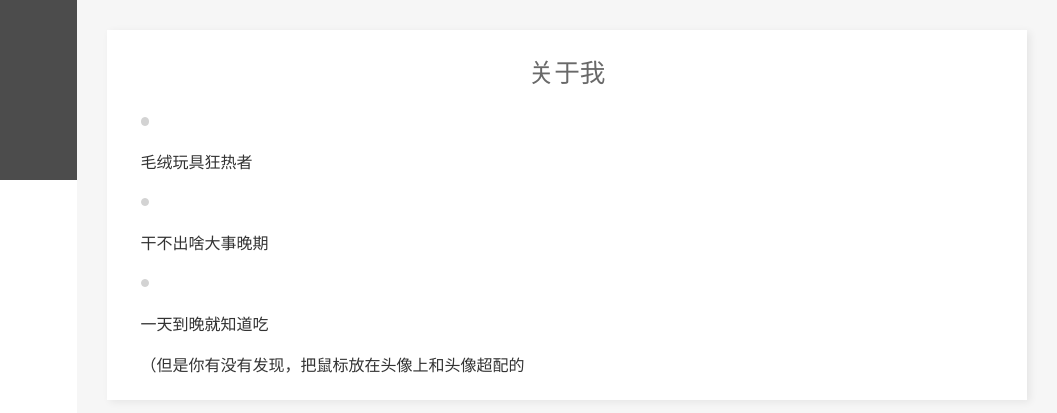
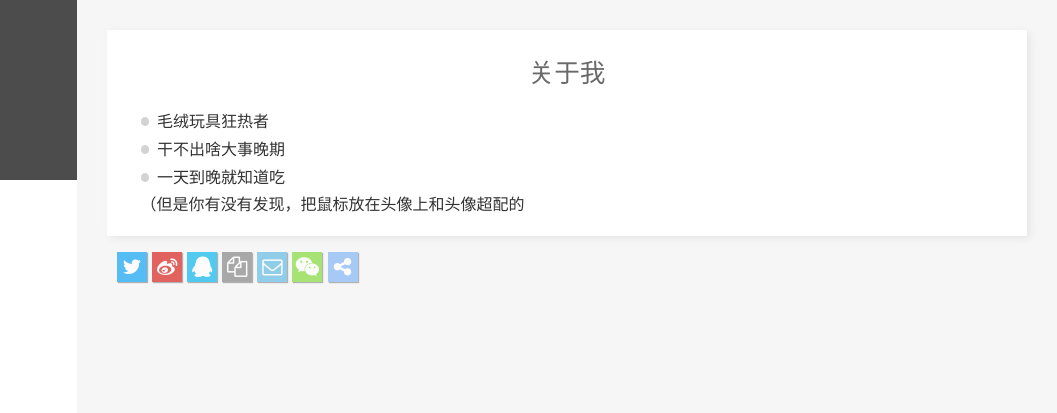
Before and after one commit to AngieLee233/AngieLee233.github.io, a plain HTML site: page about/index.html in a window 1280 px wide. Shown: the top 413 px of the page, 223-1280 px from the left. Drawn offline with nearby package versions, Linux system fonts and the light colour scheme; some packages are replaced by stand-ins of ours; a script that the page names is missing.

Commit message:
Site updated: 2022-02-25 22:09:22

```diff
--- a/about/index.html
+++ b/about/index.html
@@ -15,15 +15,15 @@
 
 
 
-<meta name="description" content="毛绒玩具狂热者  干不出啥大事晚期  一天到晚就知道吃 （但是你有没有发现，把鼠标放在头像上和头像超配的">
+<meta name="description" content="毛绒玩具狂热者 干不出啥大事晚期 一天到晚就知道吃（但是你有没有发现，把鼠标放在头像上和头像超配的">
 <meta property="og:type" content="website">
 <meta property="og:title" content="关于我">
 <meta property="og:url" content="https://angielee233.github.io/about/index.html">
 <meta property="og:site_name" content="小黎的小窝">
-<meta property="og:description" content="毛绒玩具狂热者  干不出啥大事晚期  一天到晚就知道吃 （但是你有没有发现，把鼠标放在头像上和头像超配的">
+<meta property="og:description" content="毛绒玩具狂热者 干不出啥大事晚期 一天到晚就知道吃（但是你有没有发现，把鼠标放在头像上和头像超配的">
 <meta property="og:locale" content="en_US">
 <meta property="article:published_time" content="2022-02-25T13:45:06.000Z">
-<meta property="article:modified_time" content="2022-02-25T13:57:32.361Z">
+<meta property="article:modified_time" content="2022-02-25T14:09:00.162Z">
 <meta property="article:author" content="Angie Lee">
 <meta name="twitter:card" content="summary">
 
@@ -315,13 +315,9 @@
 
 
         <ul>
-<li><p>毛绒玩具狂热者</p>
-</li>
-<li><p>干不出啥大事晚期</p>
-</li>
-<li><p>一天到晚就知道吃</p>
-<p>（但是你有没有发现，把鼠标放在头像上和头像超配的</p>
-</li>
+<li>毛绒玩具狂热者</li>
+<li>干不出啥大事晚期</li>
+<li>一天到晚就知道吃<br>（但是你有没有发现，把鼠标放在头像上和头像超配的</li>
 </ul>
 
 
```
